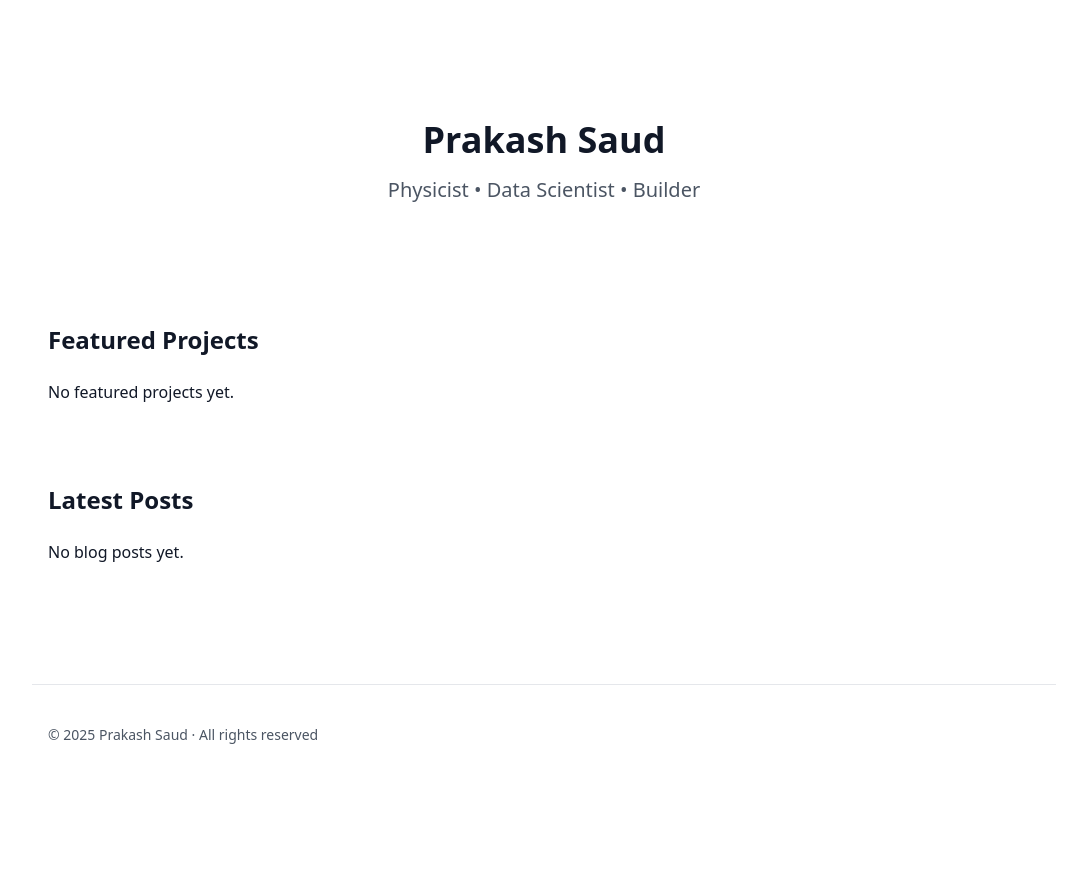
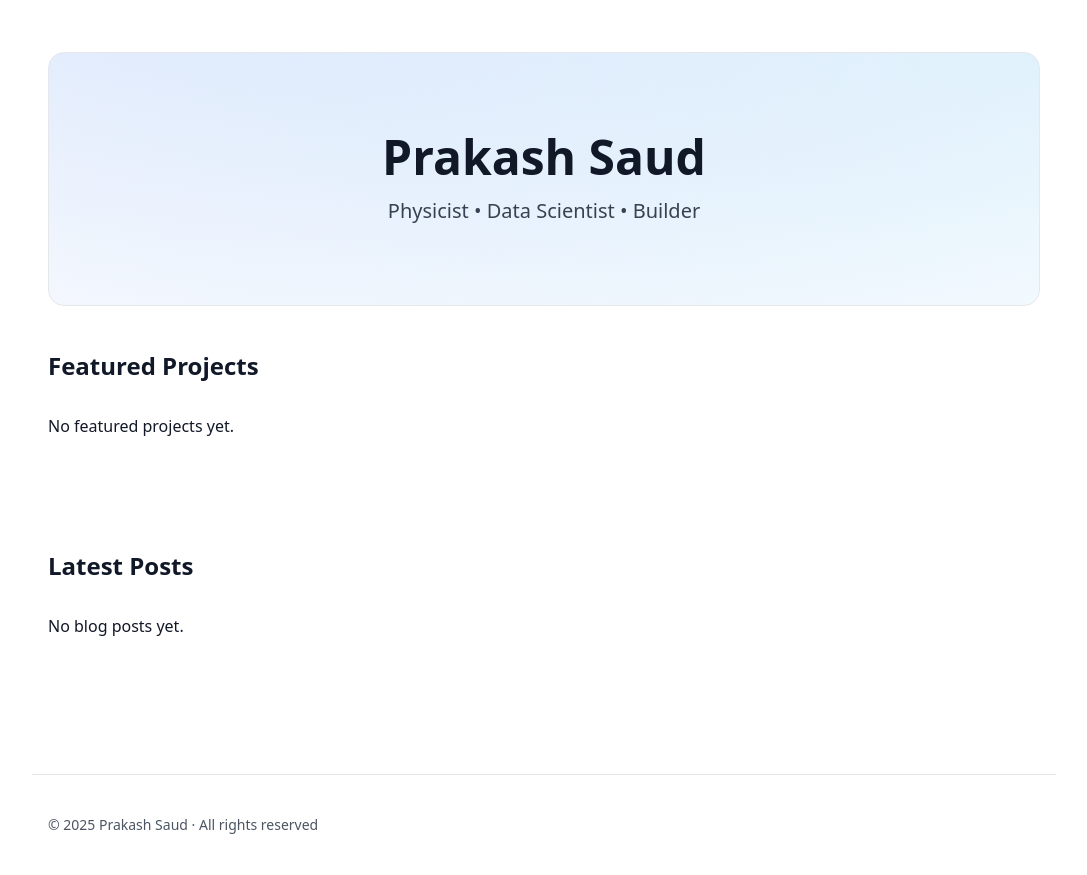
Before and after one commit to PrakashSaud/Portfolio, a Django app: page / in a window 1280 px wide. Shown: the part 86-961 px from the top of the page, without its empty margins (96-1183 px from the left). Before the commit the page ends 830 px from the top, so only its background shows below. Run offline with Django 5.2, Linux system fonts and the light colour scheme; data that the repository does not hold is empty; parts of the project's set-up code (start-up, migrations or seed data) failed here and were passed over; some libraries are stand-ins or nearby versions.

Commit message:
Home page: styled hero, featured projects grid, latest section (CSS/JS)

```diff
--- a/pages/templates/pages/home.html
+++ b/pages/templates/pages/home.html
@@ -1,18 +1,27 @@
 {% extends "base.html" %}
+{% load static %}
+
+{% block title %}Home · Prakash Saud{% endblock %}
+{% block meta_description %}Welcome to the portfolio of Prakash Saud — physicist turned data scientist, passionate about building practical applications and computational methods.{% endblock %}
+
 {% block content %}
-<section class="text-center py-20">
-  <h1 class="text-4xl font-bold mb-4">Prakash Saud</h1>
-  <p class="text-xl text-gray-600">Physicist • Data Scientist • Builder</p>
+<link rel="stylesheet" href="{% static 'css/home.css' %}">
+
+<!-- Hero -->
+<section class="home-hero text-center py-20 rounded-2xl border border-gray-200 dark:border-white/10 opacity-0 translate-y-3 transition duration-700">
+  <h1 class="text-5xl font-bold mb-4">Prakash Saud</h1>
+  <p class="text-xl text-gray-700 dark:text-gray-300">Physicist • Data Scientist • Builder</p>
 </section>
 
-<section class="py-10">
-  <h2 class="text-2xl font-semibold mb-6">Featured Projects</h2>
+<!-- Featured Projects -->
+<section class="py-14">
+  <h2 class="text-2xl font-semibold mb-8">Featured Projects</h2>
   <div class="grid md:grid-cols-3 gap-6">
     {% for project in featured_projects %}
-      <div class="border p-4 rounded-lg shadow">
-        <h3 class="font-bold">{{ project.title }}</h3>
-        <p class="text-sm text-gray-600">{{ project.description|truncatewords:20 }}</p>
-        <a href="{% url 'projects:project_detail' project.slug %}" class="text-blue-600">View</a>
+      <div class="project-card border border-gray-200 dark:border-white/10 p-6 opacity-0 translate-y-3 transition duration-700" data-animate>
+        <h3 class="font-bold text-lg mb-2">{{ project.title }}</h3>
+        <p class="text-sm text-gray-700 dark:text-gray-300 mb-3">{{ project.description|truncatewords:20 }}</p>
+        <a href="{% url 'projects:project_detail' project.slug %}" class="text-blue-600 hover:text-blue-800">View →</a>
       </div>
     {% empty %}
       <p>No featured projects yet.</p>
@@ -20,19 +29,22 @@
   </div>
 </section>
 
-<section class="py-10">
-  <h2 class="text-2xl font-semibold mb-6">Latest Posts</h2>
-  <div class="space-y-4">
+<!-- Latest Posts -->
+<section class="py-14">
+  <h2 class="text-2xl font-semibold mb-8">Latest Posts</h2>
+  <div class="space-y-6">
     {% for post in latest_posts %}
-      <article>
+      <article class="post-preview opacity-0 translate-y-3 transition duration-700" data-animate>
         <h3 class="font-bold text-lg">
-          <a href="{% url 'blog:post_detail' post.slug %}">{{ post.title }}</a>
+          <a href="{% url 'blog:post_detail' post.slug %}" class="hover:text-blue-600">{{ post.title }}</a>
         </h3>
-        <p class="text-gray-600">{{ post.excerpt|default:post.body|truncatewords:25 }}</p>
+        <p class="text-gray-700 dark:text-gray-300">{{ post.excerpt|default:post.body|truncatewords:25 }}</p>
       </article>
     {% empty %}
       <p>No blog posts yet.</p>
     {% endfor %}
   </div>
 </section>
+
+<script defer src="{% static 'js/home.js' %}"></script>
 {% endblock %}
--- /dev/null
+++ b/static/css/home.css
@@ -0,0 +1,26 @@
+/* Hero */
+.home-hero {
+  background:
+    radial-gradient(1200px 500px at 10% -20%, rgba(37,99,235,.12), transparent),
+    radial-gradient(1200px 500px at 100% 0%, rgba(14,165,233,.10), transparent);
+}
+
+/* Project cards */
+.project-card {
+  border-radius: 1rem;
+  box-shadow: 0 10px 25px rgba(0,0,0,.05);
+  transition: transform .2s ease, box-shadow .2s ease;
+}
+.project-card:hover {
+  transform: translateY(-3px);
+  box-shadow: 0 14px 30px rgba(0,0,0,.08);
+}
+
+/* Blog posts */
+.post-preview {
+  border-bottom: 1px solid rgba(0,0,0,.08);
+  padding-bottom: 1rem;
+}
+.dark .post-preview {
+  border-color: rgba(255,255,255,.15);
+}
--- /dev/null
+++ b/static/js/home.js
@@ -0,0 +1,19 @@
+document.addEventListener('DOMContentLoaded', () => {
+  // Animate hero text fade-in
+  const hero = document.querySelector('.home-hero');
+  if (hero) {
+    hero.classList.add('opacity-100','translate-y-0');
+  }
+
+  // Simple fade-up for project cards
+  const observer = new IntersectionObserver(entries => {
+    entries.forEach(e => {
+      if (e.isIntersecting) {
+        e.target.classList.add('opacity-100','translate-y-0');
+        observer.unobserve(e.target);
+      }
+    });
+  }, { threshold: 0.2 });
+
+  document.querySelectorAll('[data-animate]').forEach(el => observer.observe(el));
+});
```
